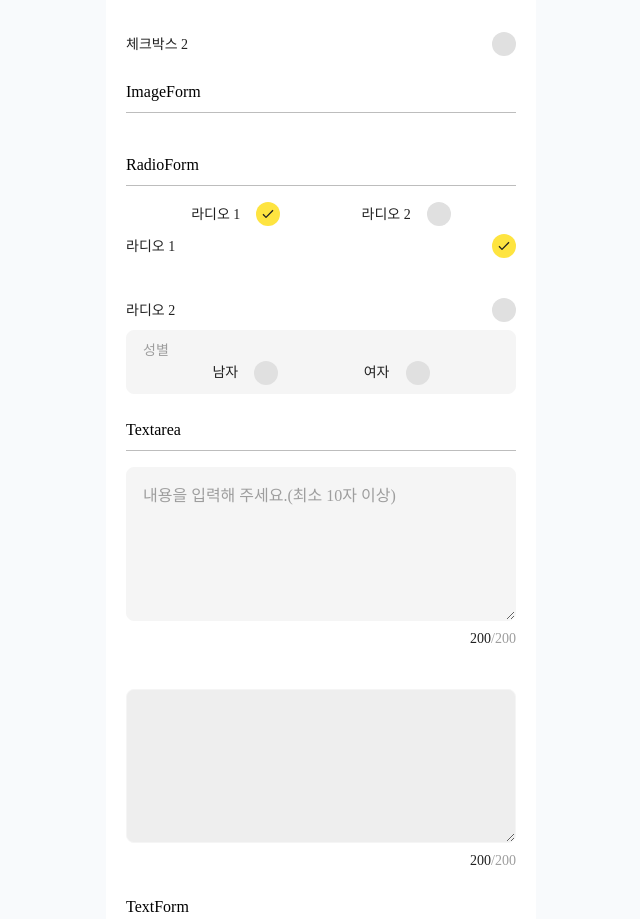
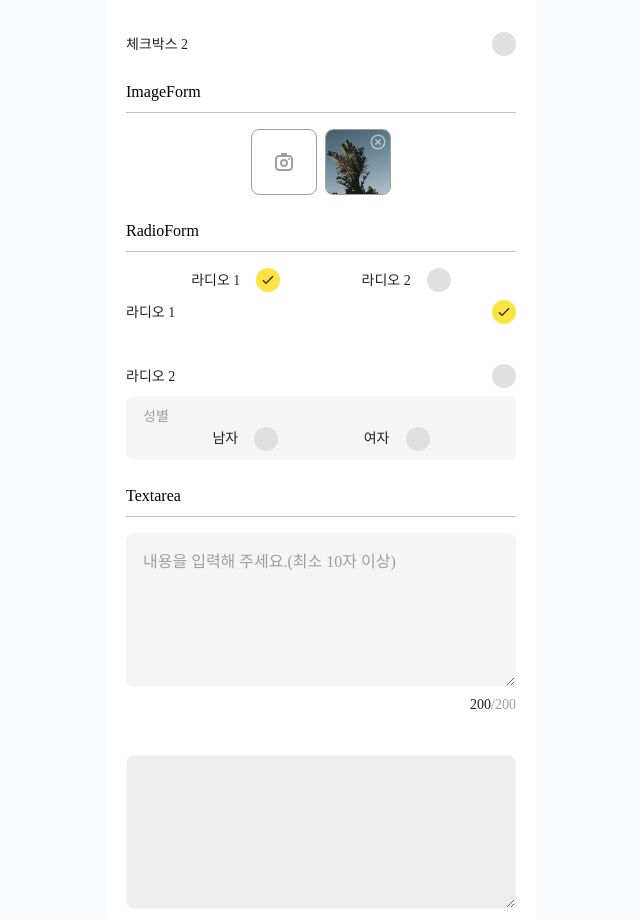
Before and after one commit to FRONTENDSCHOOL8/bookjeok-bookjeok, a React (Vite) app: page /atomMaking in a window 1280 px wide. Shown: the part 1360-2279 px from the top of the page, without its empty margins (319-959 px from the left). Built offline with nearby package versions, Linux system fonts and the light colour scheme; no server answers; a web font is replaced by a local one; what pocketbase would draw is missing.

Commit message:
[Feat] 이미지폼 컴포넌트 추가

```diff
--- a/src/AtomMaking.jsx
+++ b/src/AtomMaking.jsx
@@ -2,6 +2,7 @@ import {
   Accordion,
   Badge,
   CheckboxForm,
+  ImageForm,
   MainButton,
   MessageBubble,
   NomalTitle,
@@ -119,7 +120,9 @@ export default function AtomMaking() {
             <h3 className="text-h-3-regular my-4 border-b-[1px] border-bjgray-400 py-2">
               ImageForm
             </h3>
-            <div className="flex flex-col gap-2"></div>
+            <div className="flex flex-col gap-2">
+              <ImageForm src="/src/assets/temp.png" alt="" />
+            </div>
             <h3 className="text-h-3-regular my-4 border-b-[1px] border-bjgray-400 py-2">
               RadioForm
             </h3>
--- a/src/components/Atoms/Inputs/ImageForm/ImageForm.jsx
+++ b/src/components/Atoms/Inputs/ImageForm/ImageForm.jsx
@@ -1,5 +1,48 @@
-function ImageForm() {
-  return <div>ImageForm</div>;
+import { string } from 'prop-types';
+import Svg from '../../Svg/Svg';
+
+function ImageForm({ className, src, alt, ...rest }) {
+  const imageFormStyle = {
+    className: 'flex justify-center gap-2',
+  };
+
+  return (
+    <div className={`${imageFormStyle.className} ${className}`}>
+      <label className="relative box-content block h-16 w-16 rounded-[8px] border-[1px] border-bjgray-500 bg-white hover:bg-gray-50">
+        <span className="sr-only">사진 선택</span>
+        <Svg
+          id="camera"
+          color="9E9E9E"
+          className="absolute left-1/2 top-1/2 -translate-x-1/2 -translate-y-1/2"
+        />
+        <input
+          type="file"
+          className="h-16 w-16 appearance-none file:m-0 file:h-16 file:w-16 file:appearance-none file:border-none file:bg-transparent file:p-0 file:text-transparent file:outline-none"
+          {...rest}
+        />
+      </label>
+      <div className="relative">
+        <img
+          src={src}
+          alt={alt}
+          className="box-content aspect-square h-16 w-16 rounded-[8px] border-[1px] border-bjgray-500 bg-white object-cover"
+        />
+        <button
+          type="button"
+          className="absolute right-1 top-1 rounded-full opacity-50"
+        >
+          <span className="sr-only">삭제</span>
+          <Svg id="clear" color="Ffffff" width="18" height="18" />
+        </button>
+      </div>
+    </div>
+  );
 }
 
 export default ImageForm;
+
+ImageForm.propTypes = {
+  className: string,
+  src: string,
+  alt: string,
+};
```
Also changed, not shown: src/assets/temp.png (added).
